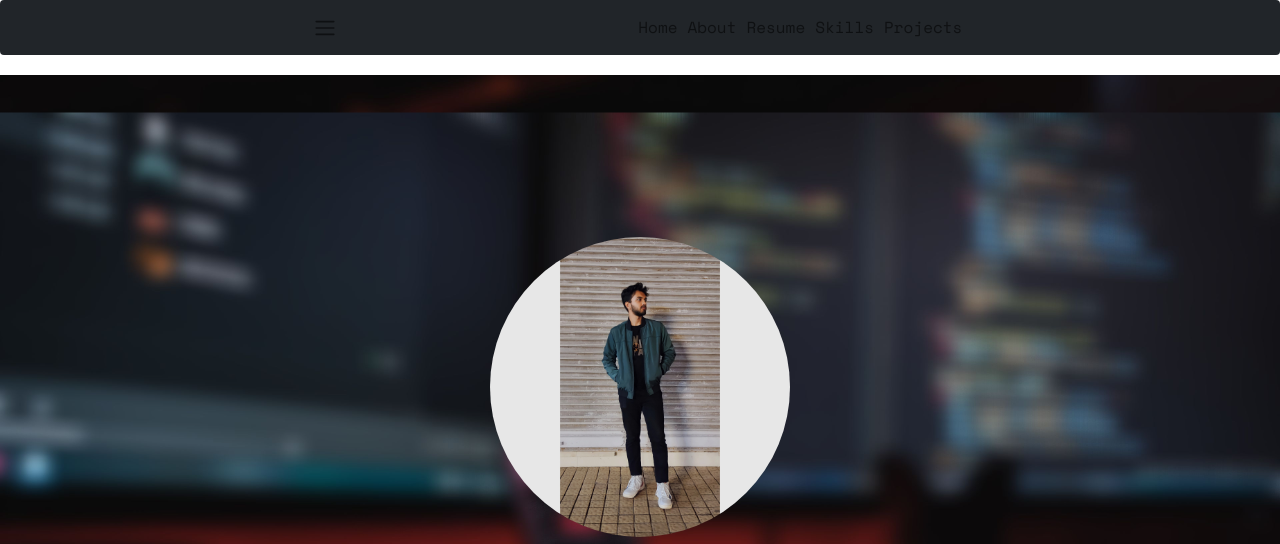
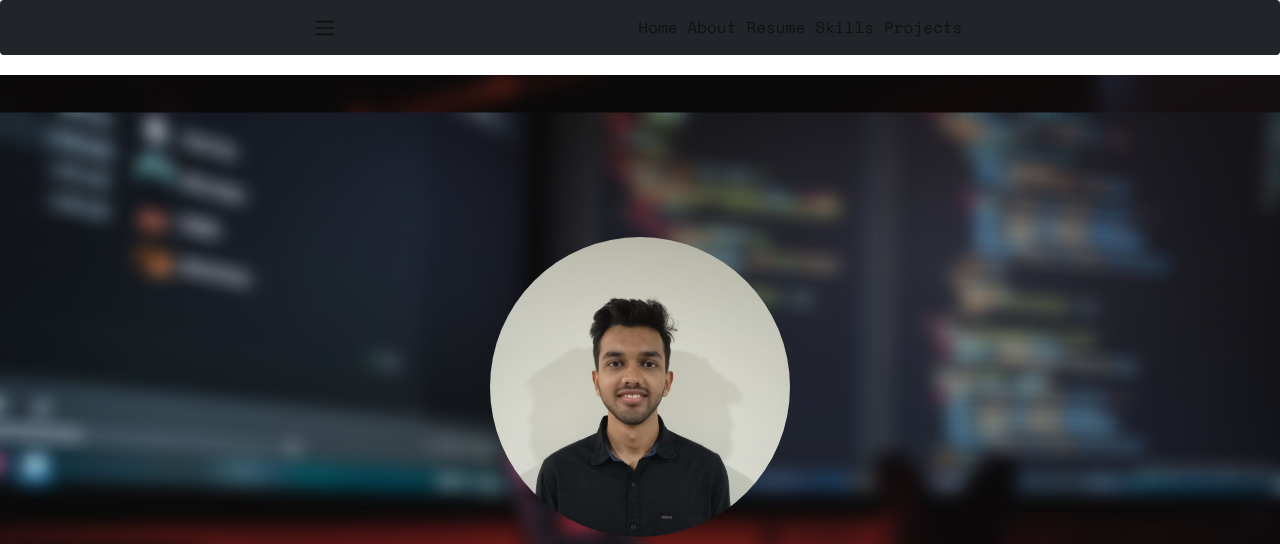
Before and after one commit to AdityaP7649/PortfolioWebsite, a plain HTML site: page index.html in a window 1280 px wide. Shown: the top 544 px of the page. Drawn offline with nearby package versions, Linux system fonts and the light colour scheme; some packages are replaced by stand-ins of ours; no server answers; files whose address does not match are found by name.

Commit message:
Changed the profile picture

```diff
--- a/index.html
+++ b/index.html
@@ -50,7 +50,7 @@
 				<div class="col-md-8 col-md-offset-2 text-center">
 					<div class="display-t js-fullheight">
 						<div class="display-tc js-fullheight animate-box" data-animate-effect="fadeIn">
-							<div class="profile-thumb" style="background: url(images/3.jpg);"></div>
+							<div class="profile-thumb" style="background: url(images/user-3.jpg);"></div>
 							<h1><span>Aditya Patil</span></h1>
 							<h3><span>Software Developer</span></h3>
 							<p>
```
Also changed, not shown: images/3.jpg (deleted).
